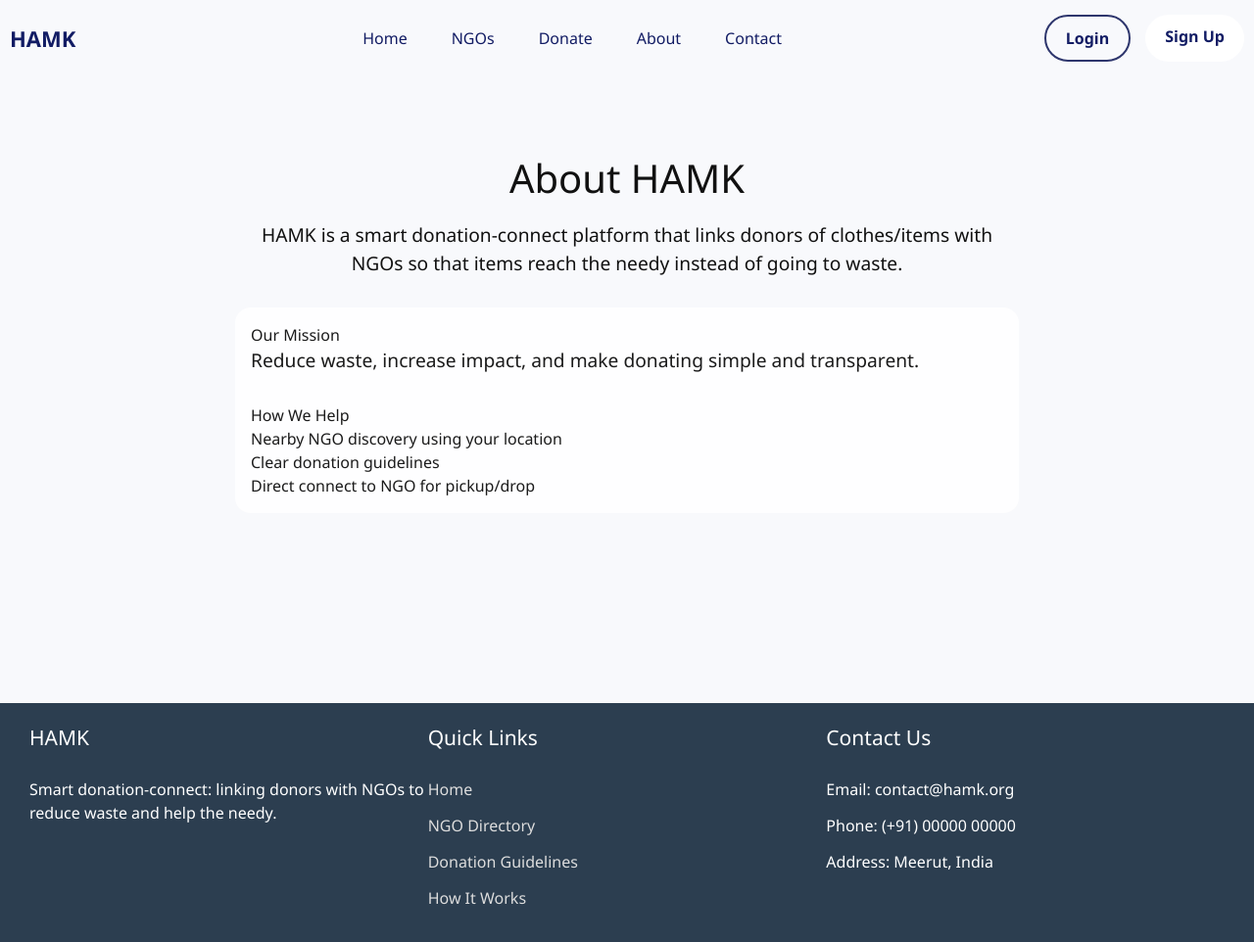
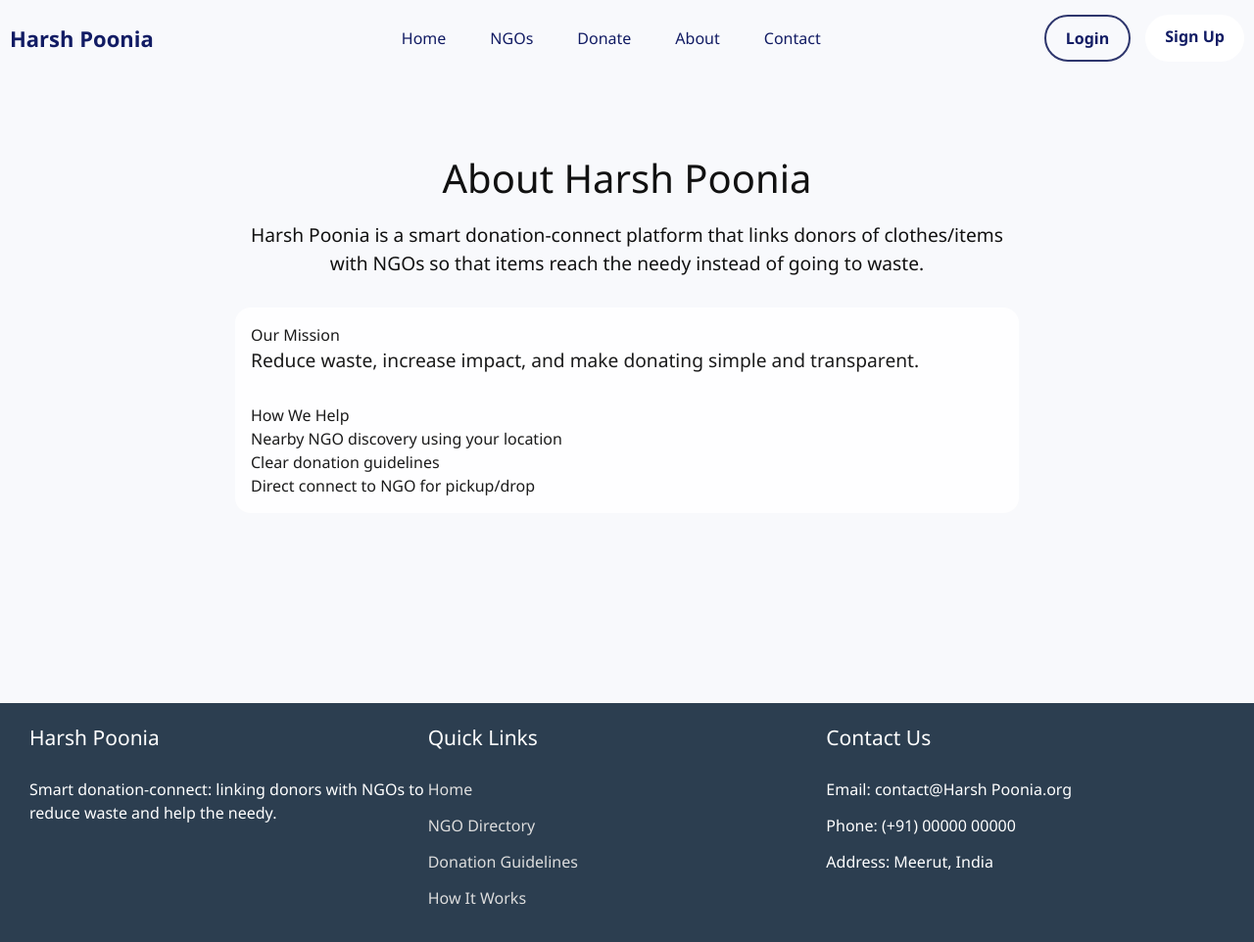
Before and after one commit to Harsh-Pooniaa/mini-project, a plain HTML site: page about.html in a window 1280 px wide. Shown: the whole page at 98% size. Drawn offline with nearby package versions, Linux system fonts and the light colour scheme; a script that the page names is missing.

Commit message:
Update about.html

```diff
--- a/about.html
+++ b/about.html
@@ -3,7 +3,7 @@
 <head>
     <meta charset="UTF-8">
     <meta name="viewport" content="width=device-width, initial-scale=1.0">
-    <title>HAMK - About</title>
+    <title>Harsh Poonia - About</title>
     <link rel="stylesheet" href="style.css">
     <script src="https://cdn.tailwindcss.com"></script>
     <script defer src="config.js"></script>
@@ -13,7 +13,7 @@
     <header>
         <div class="container">
             <div class="header-content">
-                <a href="index.html" class="brand">HAMK</a>
+                <a href="index.html" class="brand">Harsh Poonia</a>
                 <button class="menu-toggle" id="menu-toggle" aria-label="Open Menu">☰</button>
                 <nav id="nav-menu">
                     <ul>
@@ -35,8 +35,8 @@
     <section class="donate" style="background-image:none;background:#f8f9fc;color:#111;">
         <div class="container">
             <div class="donate-content">
-                <h1>About HAMK</h1>
-                <p>HAMK is a smart donation-connect platform that links donors of clothes/items with NGOs so that items reach the needy instead of going to waste.</p>
+                <h1>About Harsh Poonia</h1>
+                <p>Harsh Poonia is a smart donation-connect platform that links donors of clothes/items with NGOs so that items reach the needy instead of going to waste.</p>
                 <div class="results" style="padding:16px;">
                     <h4>Our Mission</h4>
                     <p>Reduce waste, increase impact, and make donating simple and transparent.</p>
@@ -55,7 +55,7 @@
         <div class="container">
             <div class="footer-content">
                 <div class="footer-section">
-                    <h3>HAMK</h3>
+                    <h3>Harsh Poonia</h3>
                     <p>Smart donation-connect: linking donors with NGOs to reduce waste and help the needy.</p>
                 </div>
                 <div class="footer-section">
@@ -70,7 +70,7 @@
                 <div class="footer-section">
                     <h3>Contact Us</h3>
                     <ul>
-                        <li>Email: contact@hamk.org</li>
+                        <li>Email: contact@Harsh Poonia.org</li>
                         <li>Phone: (+91) 00000 00000</li>
                         <li>Address: Meerut, India</li>
                     </ul>
```
